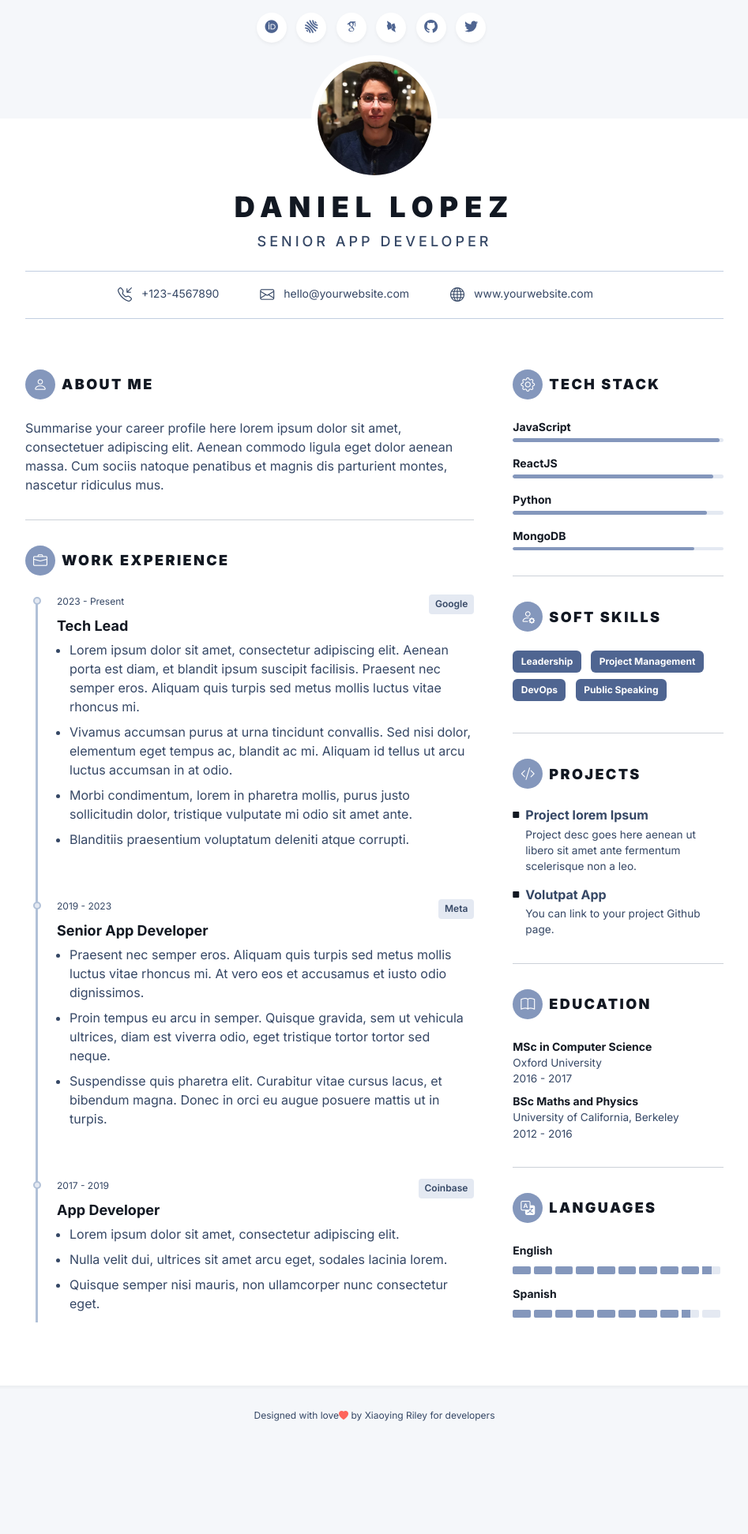
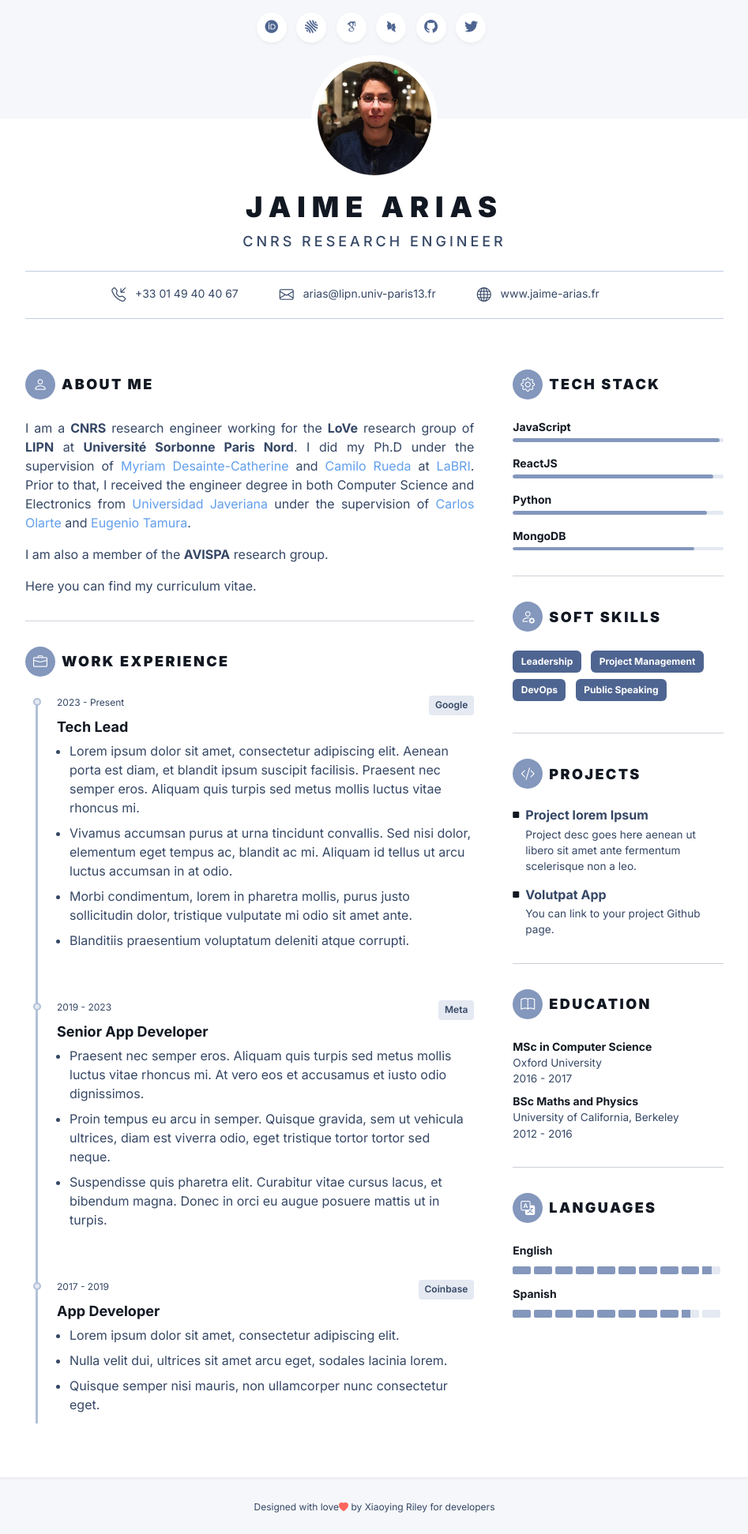
Before and after one commit to himito/himito.github.io, a Jekyll site: the page built from index.md, in a window 1280 px wide. Shown: the whole page at 79% size, without its empty margins (166-1113 px from the left). Built offline with Jekyll 4.4.1, drawn with Linux system fonts in a browser that asks for light colours; nearby versions of some CDN libraries; some web fonts are replaced; library files that are not in the unit come from our copies; before the commit the page ends 1827 px from its top, so only the background shows below that.

Commit message:
abstract

```diff
--- a/_config.yml
+++ b/_config.yml
@@ -10,3 +10,8 @@
 # Build settings
 markdown: kramdown
 exclude: ["README.md"]
+
+# information
+position: CNRS Research Engineer
+telephone: +33 01 49 40 40 67
+website: www.jaime-arias.fr
--- /dev/null
+++ b/_includes/header.html
@@ -0,0 +1,31 @@
+<div class="resume-header px-4 px-lg-5">
+  <div class="resume-profile-holder text-center">
+    <!-- photo -->
+    <img class="resume-profile-pic rounded-circle"
+    src="{{"assets/images/profile.jpg" | relative_url }}" alt="image">
+
+    <h2 class="resume-name text-uppercase">{{ site.title }}</h2>
+    <div class="resume-role-title text-uppercase">{{ site.position }}</div>
+    <div class="resume-contact mt-4">
+      <ul
+        class="resume-contact-list list-unstyled list-inline mb-0 justify-content-between"
+      >
+        <li class="list-inline-item me-md-3 me-lg-5">
+          <i class="resume-contact-icon bi bi-telephone-inbound me-2"></i>
+          {{ site.telephone }}
+        </li>
+        <li class="list-inline-item me-md-3 me-lg-5">
+          <i class="resume-contact-icon bi bi-envelope me-2"></i>
+          {{ site.email }}
+        </li>
+        <li class="list-inline-item me-lg-5">
+          <i class="resume-contact-icon bi bi-globe me-2"></i>
+          {{ site.website }}
+        </li>
+      </ul>
+    </div>
+    <!--//resume-contact-->
+  </div>
+  <!--//profile-holder-->
+</div>
+<!--//resume-header-->
--- /dev/null
+++ b/_includes/resume.html
@@ -0,0 +1,55 @@
+<section class="resume-summary-section resume-section">
+  <h3 class="resume-section-heading text-uppercase py-2 py-lg-3 py-2 py-lg-3">
+    <i class="resume-section-heading-icon bi bi-person me-2"></i>
+    About Me
+  </h3>
+  <div class="resume-summary-desc">
+    <p>
+      I am a
+      <a href="https://www.cnrs.fr/fr" target="_blank"><strong>CNRS</strong></a>
+      research engineer working for the <strong>LoVe</strong> research group of
+      <a href="https://lipn.univ-paris13.fr/" target="_blank"
+        ><strong>LIPN</strong></a
+      >
+      at
+      <a href="https://www.univ-spn.fr/" target="_blank"
+        ><strong>Université Sorbonne Paris Nord</strong></a
+      >. I did my Ph.D under the supervision of
+      <a href="https://www.labri.fr/perso/myriam/" target="_blank">
+        Myriam Desainte-Catherine</a
+      >
+      and
+      <a href="cic.puj.edu.co/~crueda/camilo" target="_blank">Camilo Rueda</a>
+      at
+      <a href="https://www.labri.fr/" target="_blank">LaBRI</a>. Prior to that,
+      I received the engineer degree in both Computer Science and Electronics
+      from
+      <a href="https://www.javerianacali.edu.co/" target="_blank"
+        >Universidad Javeriana</a
+      >
+      under the supervision of
+      <a href="https://sites.google.com/site/carlosolarte" target="_blank"
+        >Carlos Olarte</a
+      >
+      and
+      <a
+        href="https://www.javerianacali.edu.co/profesores/eugenio-tamura-morimitsu"
+        target="_blank"
+        >Eugenio Tamura</a
+      >.
+    </p>
+
+    <p>
+      I am also a member of the
+      <a
+        href="https://scienti.minciencias.gov.co/gruplac/jsp/visualiza/visualizagr.jsp?nro=00000000008203"
+        target="_blank"
+        ><strong>AVISPA</strong></a
+      >
+      research group.
+    </p>
+
+    <p>Here you can find my curriculum vitae.</p>
+  </div>
+</section>
+<!--//resume-section-->
--- a/_layouts/default.html
+++ b/_layouts/default.html
@@ -25,6 +25,9 @@
 
   <!-- Theme CSS -->
   <link id="theme-style" rel="stylesheet" href="{{ "assets/css/shine.css" | relative_url }}">
+
+  <!-- Custom CSS -->
+  <link rel="stylesheet" href="{{ "assets/css/custom.css" | relative_url }}">
 </head>
 
 
@@ -34,35 +37,19 @@
 
       <div class="main-content-wrapper">
         <div class="container-fluid">
+          <!-- top bar -->
           {% include topbar.html %}
 
           <div class="resume-wrapper mx-auto rounded-2">
-            <div class="resume-header px-4 px-lg-5">
-              <div class="resume-profile-holder text-center">
-                <img class="resume-profile-pic rounded-circle" src="{{ "assets/images/profile.jpg" | relative_url }}" alt="image">
-
-                <h2 class="resume-name text-uppercase">Daniel Lopez </h2>
-                <div class="resume-role-title text-uppercase">Senior App Developer</div>
-                <div class="resume-contact mt-4">
-                  <ul class="resume-contact-list list-unstyled list-inline mb-0 justify-content-between">
-                    <li class="list-inline-item me-md-3 me-lg-5"><i class="resume-contact-icon bi bi-telephone-inbound me-2"></i> +123-4567890</li>
-                    <li class="list-inline-item me-md-3 me-lg-5"><i class="resume-contact-icon bi bi-envelope me-2"></i> hello@yourwebsite.com</li>
-                    <li class="list-inline-item me-lg-5"><i class="resume-contact-icon bi bi-globe me-2"></i> www.yourwebsite.com</li>
-                  </ul>
-                </div><!--//resume-contact-->
-              </div><!--//profile-holder-->
-            </div><!--//resume-header-->
+            <!-- header -->
+            {% include header.html %}
 
             <div class="resume-body p-4 p-lg-5">
               <div class="row">
                 <div class="col-main col-12 col-lg-8 pe-lg-4">
-                  <section class="resume-summary-section resume-section">
-                    <h3 class="resume-section-heading text-uppercase py-2 py-lg-3 py-2 py-lg-3"><i class="resume-section-heading-icon bi bi-person me-2"></i>About Me</h3>
-                    <div class="resume-summary-desc">
-                      Summarise your career profile here lorem ipsum dolor sit amet, consectetuer adipiscing elit. Aenean commodo ligula eget dolor aenean massa. Cum sociis natoque penatibus et magnis dis parturient montes, nascetur ridiculus mus.
-                    </div>
-                  </section><!--//resume-section-->
 
+                  <!-- summary -->
+                  {% include resume.html %}
                   <hr>
 
                   <section class="resume-experience-section resume-section">
--- /dev/null
+++ b/assets/css/custom.css
@@ -0,0 +1,7 @@
+.resume-summary-desc > p {
+  text-align: justify;
+}
+
+a > strong {
+  color: #354765;
+}
```
